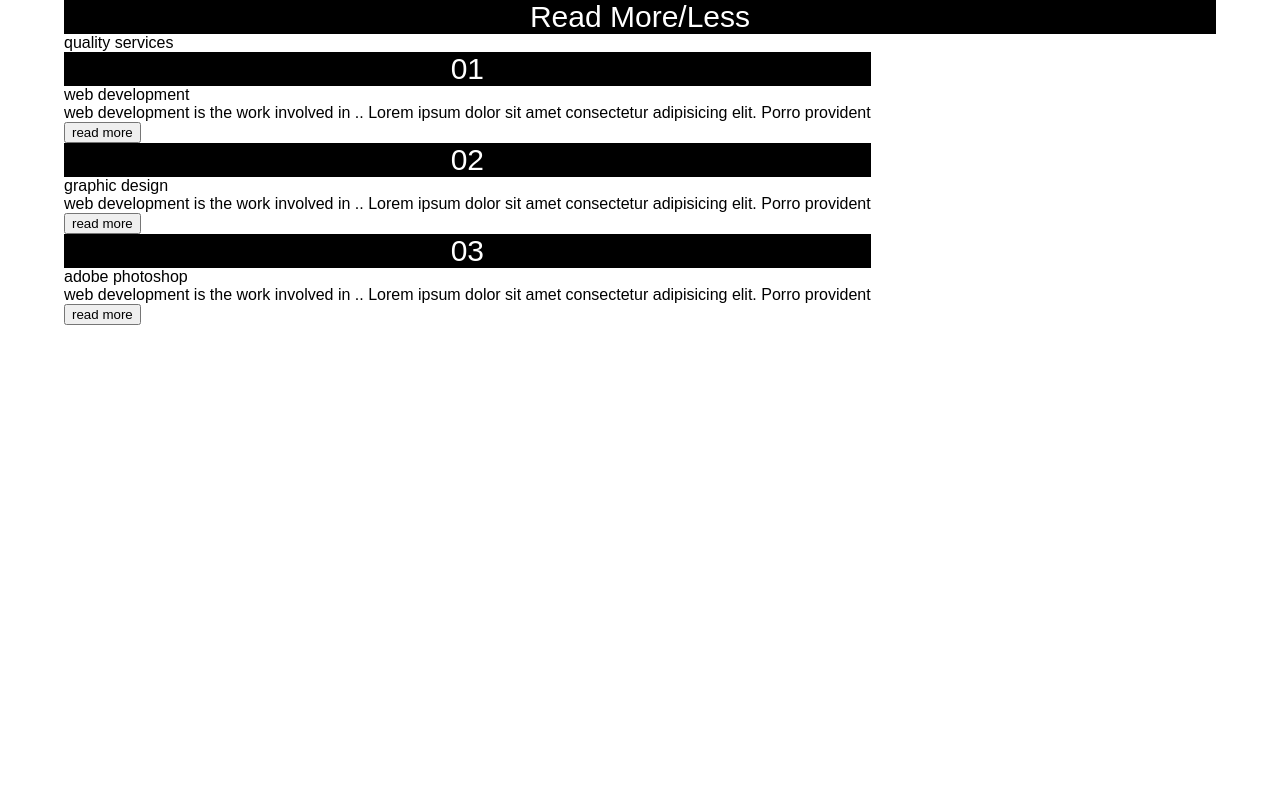
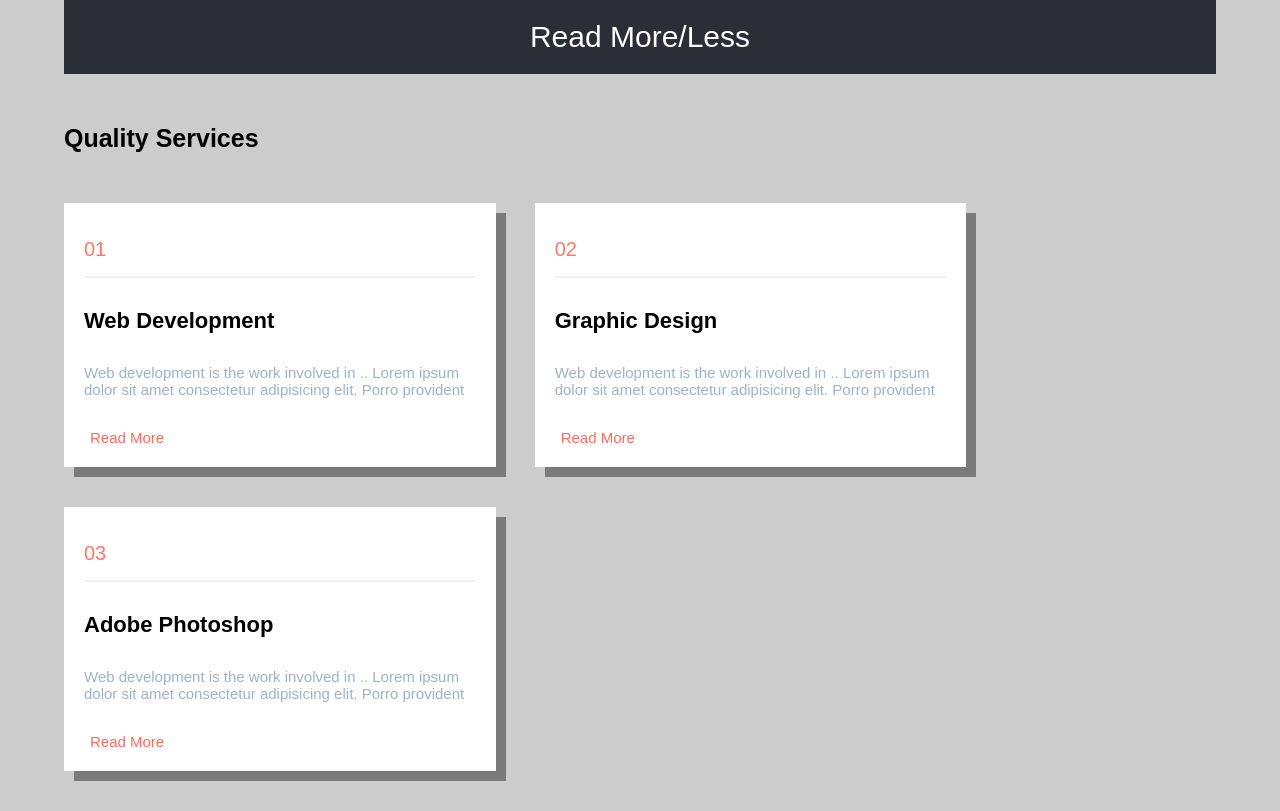
Before and after one commit to Shirly-D/Read-More-Less, a plain HTML site: page index.html in a window 1280 px wide. Drawn offline with Linux system fonts and the light colour scheme.

Commit message:
css styles commit

```diff
--- a/assets/css/style.css
+++ b/assets/css/style.css
@@ -108,14 +108,78 @@ li {
   main styling starts here
 =================================*/
 
-section .wrapper div:first-child {
-  background-color: #000;
+section { background-color: #cccccc;}
+
+section .heading {
+  padding: 20px 0;
+  margin-bottom: 50px;
+  background-color: #2B2E37;
   color: #fff;
   font-size: 30px;
   text-align: center;
   text-transform: capitalize;
 }
 
+section h2 {
+  margin-bottom: 50px;
+  display: inline-block;
+  font-size: 25px;
+  font-weight: bold;
+  text-transform: capitalize;
+}
+
+section li {
+  width: 34%;
+  padding: 20px;
+  margin-left: 3%;
+  margin-bottom: 40px;
+  box-shadow: 10px 10px #7b7b7b;
+  background-color: #fff;
+}
+
+section li:nth-child(2n - 1) { margin-left: 0; }
+
+section .box-heading {
+  padding: 15px 0;
+  border-bottom: 2px solid #efefef;
+  margin-bottom: 30px;
+}
+
+section .box-heading span {
+  color: #FF7969;
+  font-size: 20px;
+}
+
+section li h5 {
+  margin-bottom: 30px;
+  font-size: 22px;
+  font-weight: bold;
+  text-transform: capitalize;
+}
+
+section li p::first-letter {text-transform: capitalize; }
+
+section li p {
+  margin-bottom: 30px;
+  color: #9DB3C9;
+  font-size: 15px;
+}
+
+section li div:nth-child(2) { display: inline-block; }
+
+section li div button {
+  border: none;
+  color: #FF6C5E;
+  font-size: 15px;
+  text-transform: capitalize;
+  background-color: #fff;
+}
+
+section li p .active {
+  box-shadow: none;
+  display: inline;
+ }
+section li p .none { display: none; }
 
 
 
```
